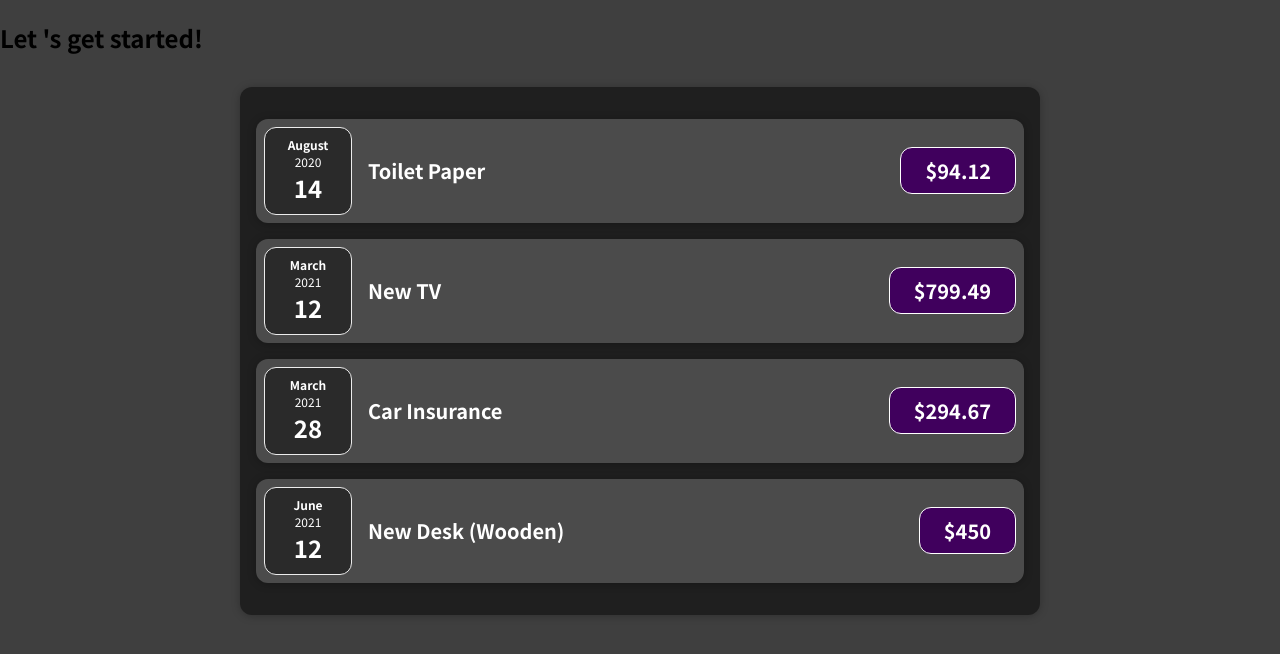
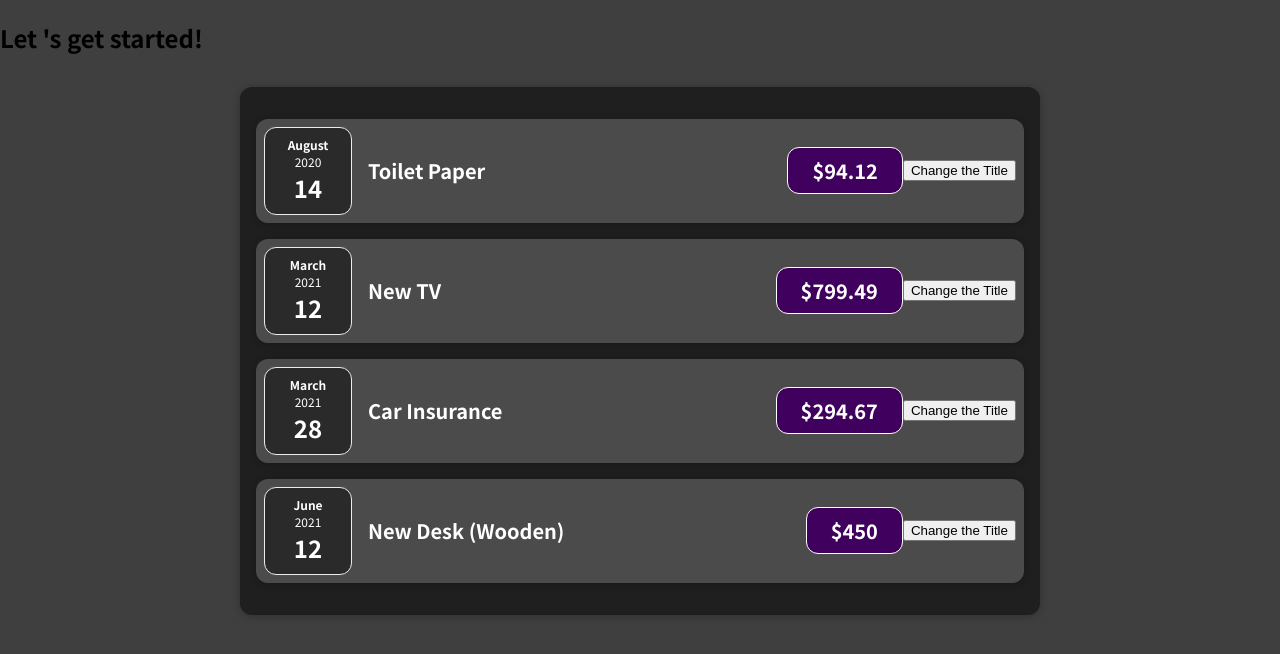
Before and after one commit to yashar-akish/react-guide, a React (Create React App) app: page / in a window 1280 px wide. Shown: the top 654 px of the page. Built offline with nearby package versions, Linux system fonts and the light colour scheme.

Commit message:
adding useState in ExpenseItem.js to update the title

```diff
--- a/src/components/Expenses/ExpenseItem.js
+++ b/src/components/Expenses/ExpenseItem.js
@@ -1,16 +1,28 @@
+import React, {useState} from 'react';
+
 import ExpenseDate from './ExpenseDate';
 import Card from '../UI/Card';
+
 import './ExpenseItem.css';
 
 function ExpenseItem(props) {
+
+    const [title, setTitle] = useState(props.title);
+
+    const clickHandler = () => {
+
+        setTitle('Updated');
+        console.log(title)
+    }
 
     return (
         <Card className="expense-item">
             <ExpenseDate date={props.date}/>
             <div className="expense-item__description">
-                <h2>{props.title}</h2>
+                <h2>{title}</h2>
                 <div className="expense-item__price">${props.amount}</div>
             </div>
+            <button type="" onClick={clickHandler}>Change the Title</button>
         </Card>
     );
 }
```
